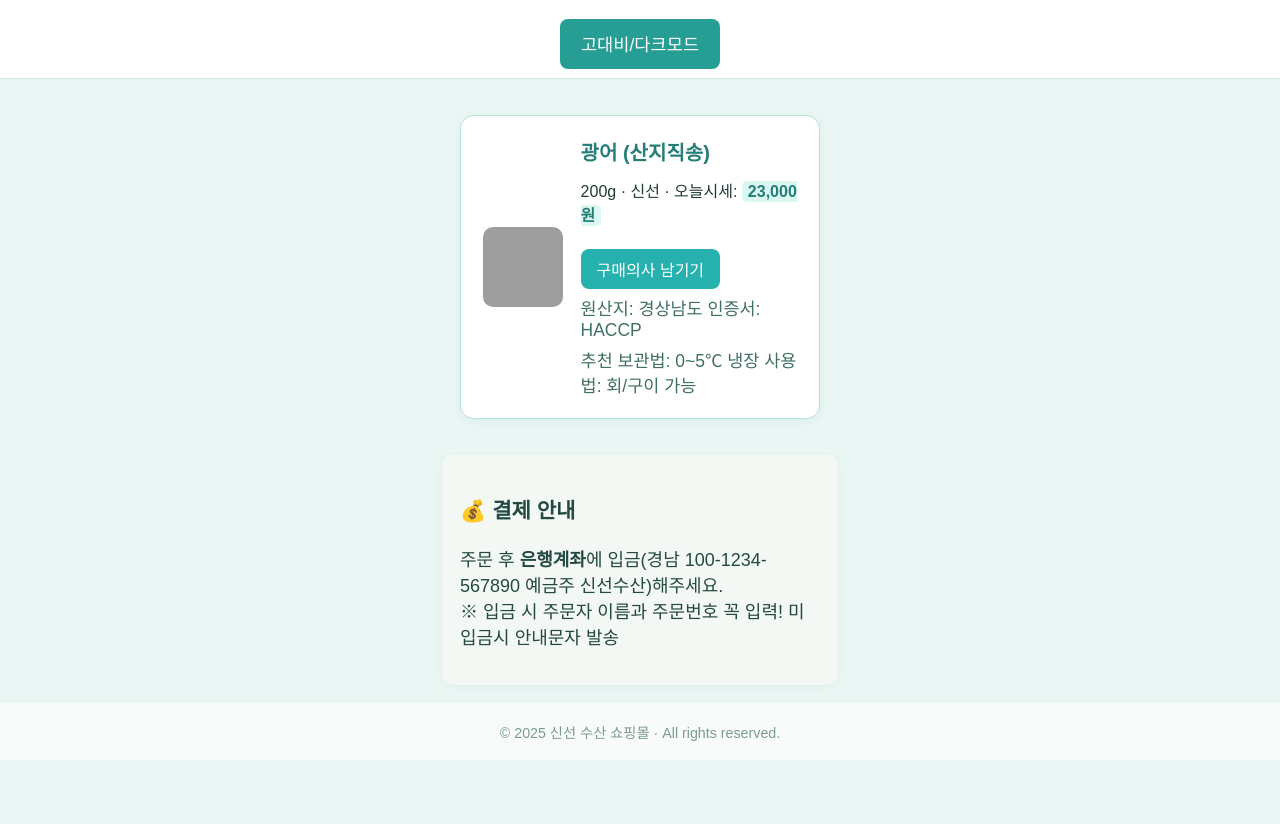
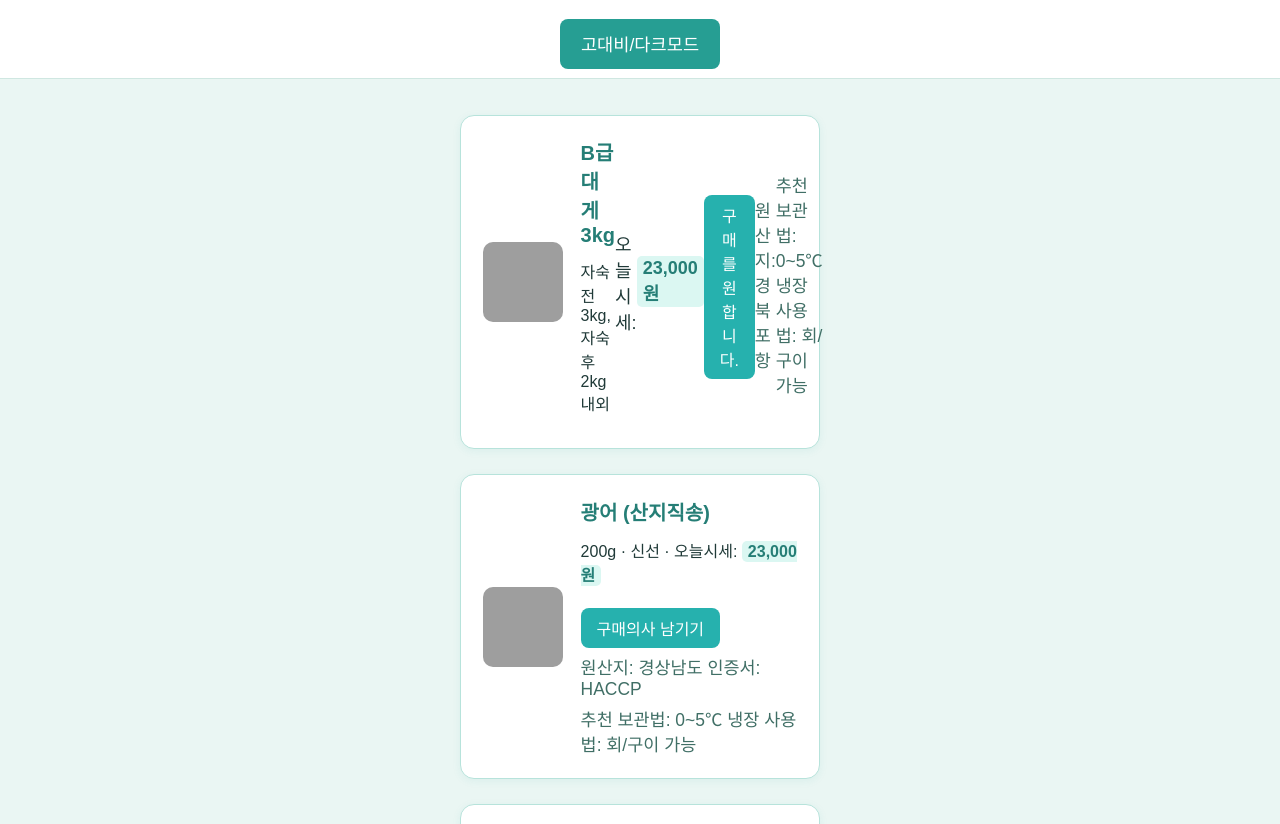
Before and after one commit to 1stcarengineeryoon-blip/susan-fastival, a plain HTML site: page index.html in a window 1280 px wide. Shown: the part 106-930 px from the top of the page. Before the commit the page ends 866 px from the top, so only its background shows below. Drawn offline with Linux system fonts and the light colour scheme; grey boxes are pictures that could not be loaded.

Commit message:
Update index.html

```diff
--- a/index.html
+++ b/index.html
@@ -3,14 +3,14 @@
 <head>
   <meta charset="UTF-8">
   <meta name="viewport" content="width=device-width, initial-scale=1.0">
-  <title>신선 수산물 쇼핑몰</title>
+  <title>수산물 쇼핑몰</title>
   <link rel="stylesheet" href="style.css"/>
   <!-- 웹 접근성, 보안 메타태그 -->
   <meta http-equiv="Content-Security-Policy" content="default-src 'self'; img-src *; child-src 'none';">
 </head>
 <body>
   <header>
-    <h1>🐟 신선 수산몰</h1>
+    <h1>XX수산</h1>
     <nav>
       <button id="toggleContrast">고대비/다크모드</button>
     </nav>
@@ -18,6 +18,44 @@
   <main>
     <section id="products">
       <!-- 1개 상품 예시, 필요하면 복사해서 여러개 만들면 됩니다 -->
+      <div class="product-card">
+        <img src="https://images.unsplash.com/photo-1504674900247-0877df9cc836?auto=format&fit=crop&w=80&q=80"
+             alt="광어 사진">
+        <div class="info">
+          <h2>B급 대게 3kg</h2>
+          <p>자숙전 3kg, 자숙후 2kg 내외
+          </div> 오늘시세: <span class="price">23,000원</span></p>
+          <button onclick="window.open('https://forms.gle/구글폼주소','_blank')">구매를 원합니다.</button>
+          <div class="meta">
+            <span>원산지: 경북 포항</span>
+          </div>
+          <div class="extra">
+            <span>추천 보관법: 0~5℃ 냉장</span>
+            <span>사용법: 회/구이 가능</span>
+          </div>
+        </div>
+      </div>
+      <!-- 추가 제품은 이 div를 복사! -->
+         <!-- 1개 상품 예시, 필요하면 복사해서 여러개 만들면 됩니다 -->
+      <div class="product-card">
+        <img src="https://images.unsplash.com/photo-1504674900247-0877df9cc836?auto=format&fit=crop&w=80&q=80"
+             alt="광어 사진">
+        <div class="info">
+          <h2>광어 (산지직송)</h2>
+          <p>200g · 신선 · 오늘시세: <span class="price">23,000원</span></p>
+          <button onclick="window.open('https://forms.gle/구글폼주소','_blank')">구매의사 남기기</button>
+          <div class="meta">
+            <span>원산지: 경상남도</span>
+            <span>인증서: HACCP</span>
+          </div>
+          <div class="extra">
+            <span>추천 보관법: 0~5℃ 냉장</span>
+            <span>사용법: 회/구이 가능</span>
+          </div>
+        </div>
+      </div>
+      <!-- 추가 제품은 이 div를 복사! -->
+         <!-- 1개 상품 예시, 필요하면 복사해서 여러개 만들면 됩니다 -->
       <div class="product-card">
         <img src="https://images.unsplash.com/photo-1504674900247-0877df9cc836?auto=format&fit=crop&w=80&q=80"
              alt="광어 사진">
@@ -38,7 +76,7 @@
       <!-- 추가 제품은 이 div를 복사! -->
     </section>
     <section id="notice">
-      <h3>💰 결제 안내</h3>
+      <h3>결제 안내</h3>
       <p>주문 후 <b>은행계좌</b>에 입금(경남 100-1234-567890 예금주 신선수산)해주세요.<br>
         <span style="color:#ff9b4a;">※ 입금 시 주문자 이름과 주문번호 꼭 입력! 미입금시 안내문자 발송</span>
       </p>
```
